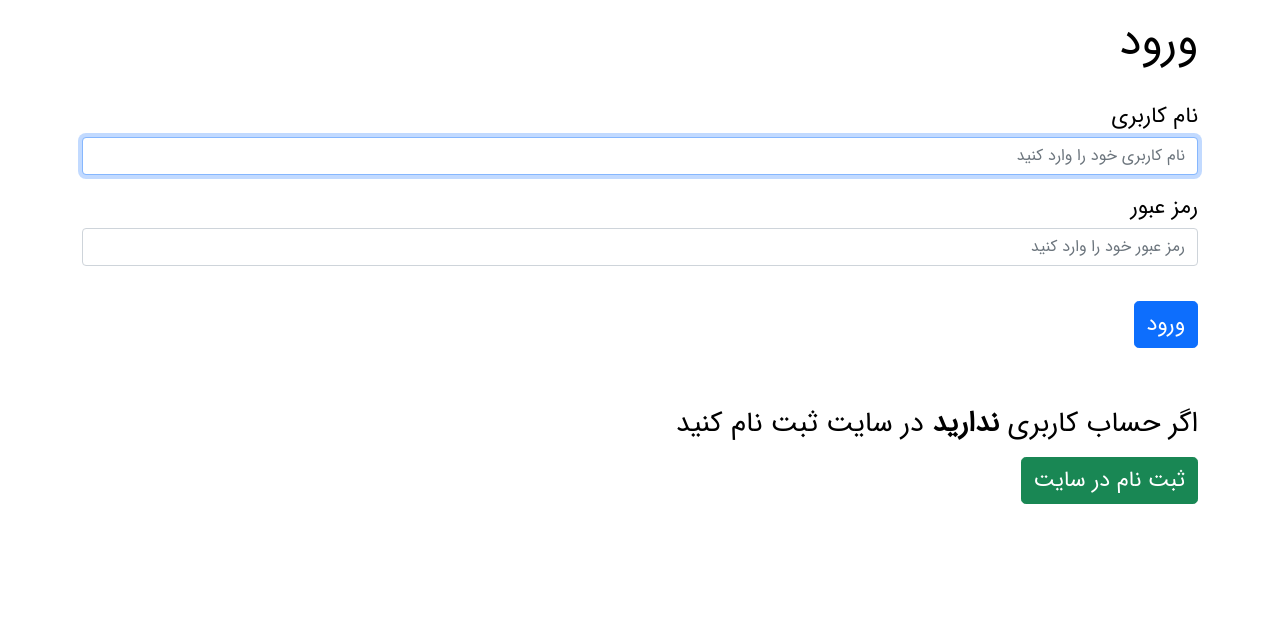
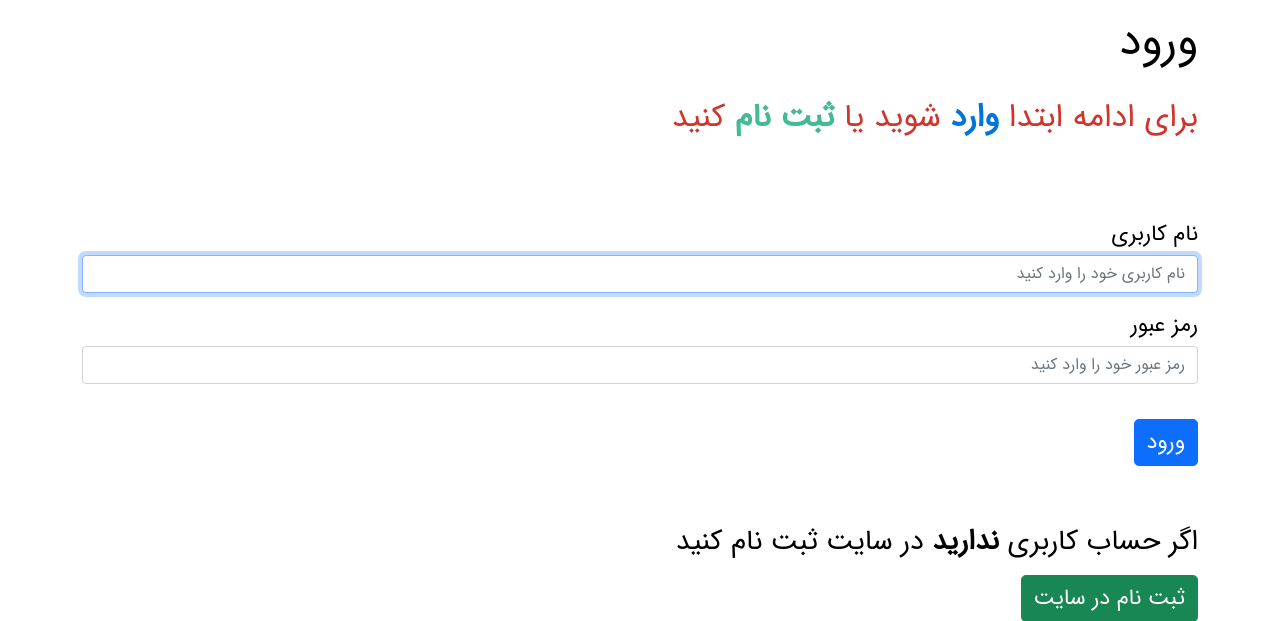
Before and after one commit to dori-dev/django-chat, a Django app: page /auth/login/?next=/chat/1/ in a window 1280 px wide. Shown: the top 621 px of the page. Run offline with Django 3.2, Linux system fonts and the light colour scheme.

Commit message:
complete login & register hint

```diff
--- a/auth/templates/auth/login.html
+++ b/auth/templates/auth/login.html
@@ -11,25 +11,20 @@
   <body>
     <div class="container" style="direction: rtl">
       <h1 class="page-label">ورود</h1>
-
-      {% if request.GET.next %} {% if request.GET.next == "/list/" %}
+      {% if request.GET.next %}
       <h2 class="warning">
-        برای دیدن "لیست کارها" ابتدا <b style="color: #0275d8">وارد</b> شوید یا
-        <a style="text-decoration: none" href="{% url 'auth:register' %}"
-          ><b style="color: #42ba96">ثبت نام</b></a
+        برای ادامه ابتدا
+        <b style="color: #0275d8">وارد</b>
+        شوید یا
+        <a
+          style="text-decoration: none"
+          href="{% url 'auth:register' %}?next={{ request.GET.next }}"
         >
+          <b style="color: #42ba96">ثبت نام</b>
+        </a>
         کنید
       </h2>
-      {% else %} {% if request.GET.next == "/create/" %}
-      <h2 class="warning">
-        برای "ایجاد کار" ابتدا باید <b style="color: #0275d8">وارد</b> شوید یا
-        <a style="text-decoration: none" href="{% url 'auth:register' %}"
-          ><b style="color: #42ba96">ثبت نام</b></a
-        >
-        کنید
-      </h2>
-      {% endif %} {% endif %} {% endif %}
-
+      {% endif %}
       <form class="auth-form" action="" method="post">
         {% if form.errors %}
         <div class="error">
@@ -78,7 +73,9 @@
         {% if request.GET.next %}
         <input type="hidden" name="next" value="{{ request.GET.next }}" />
         {% endif %} {% csrf_token %}
-        <button class="btn btn-primary auth-btn neighbor-btn large-btn">ورود</button>
+        <button class="btn btn-primary auth-btn neighbor-btn large-btn">
+          ورود
+        </button>
         <div style="margin-top: 60px">
           <h3 style="margin-bottom: 15px">
             اگر حساب کاربری <b>ندارید</b> در سایت ثبت نام کنید
--- a/auth/views.py
+++ b/auth/views.py
@@ -12,7 +12,10 @@ def register_view(request):
         if form.is_valid():
             user = form.save()
             login(request, user)
+            if "next" in request.POST:
+                return redirect(request.POST.get('next'))
             return redirect("index")
+
     else:
         form = UserCreationForm()
     arg = {
--- a/core/settings.py
+++ b/core/settings.py
@@ -102,7 +102,7 @@ DATABASES = {
 # Internationalization
 # https://docs.djangoproject.com/en/3.2/topics/i18n/
 
-LANGUAGE_CODE = 'en-us'
+LANGUAGE_CODE = 'fa-IE'
 
 TIME_ZONE = 'Asia/Tehran'
 
```
Also changed, not shown: auth/templates/auth/register.html (+22 -1 lines).
